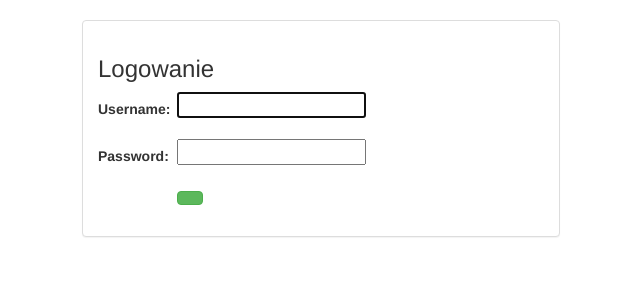
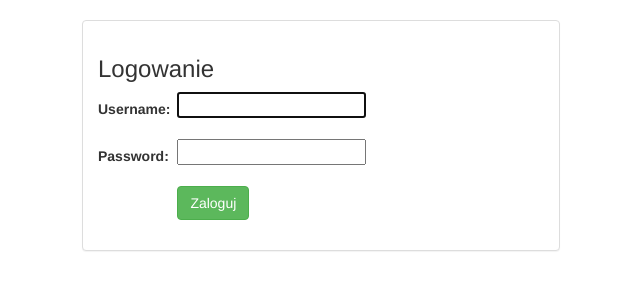
Before and after one commit to TeGie/tenisowka, a Django app: page /login/ in a window 1280 px wide. Shown: the part 52-352 px from the top of the page, without its empty margins (268-908 px from the left). Run offline with Django 3.2, Linux system fonts and the light colour scheme; some libraries are stand-ins or nearby versions; some web fonts are replaced.

Commit message:
cosmetic change

```diff
--- a/tenisowka_app/templates/registration/login.html
+++ b/tenisowka_app/templates/registration/login.html
@@ -4,4 +4,4 @@
 
 {% block form_header %}Logowanie{% endblock %}
 
-{% block button %}Zaloguj{% endblock %}
+{% block form_button %}Zaloguj{% endblock %}
```
